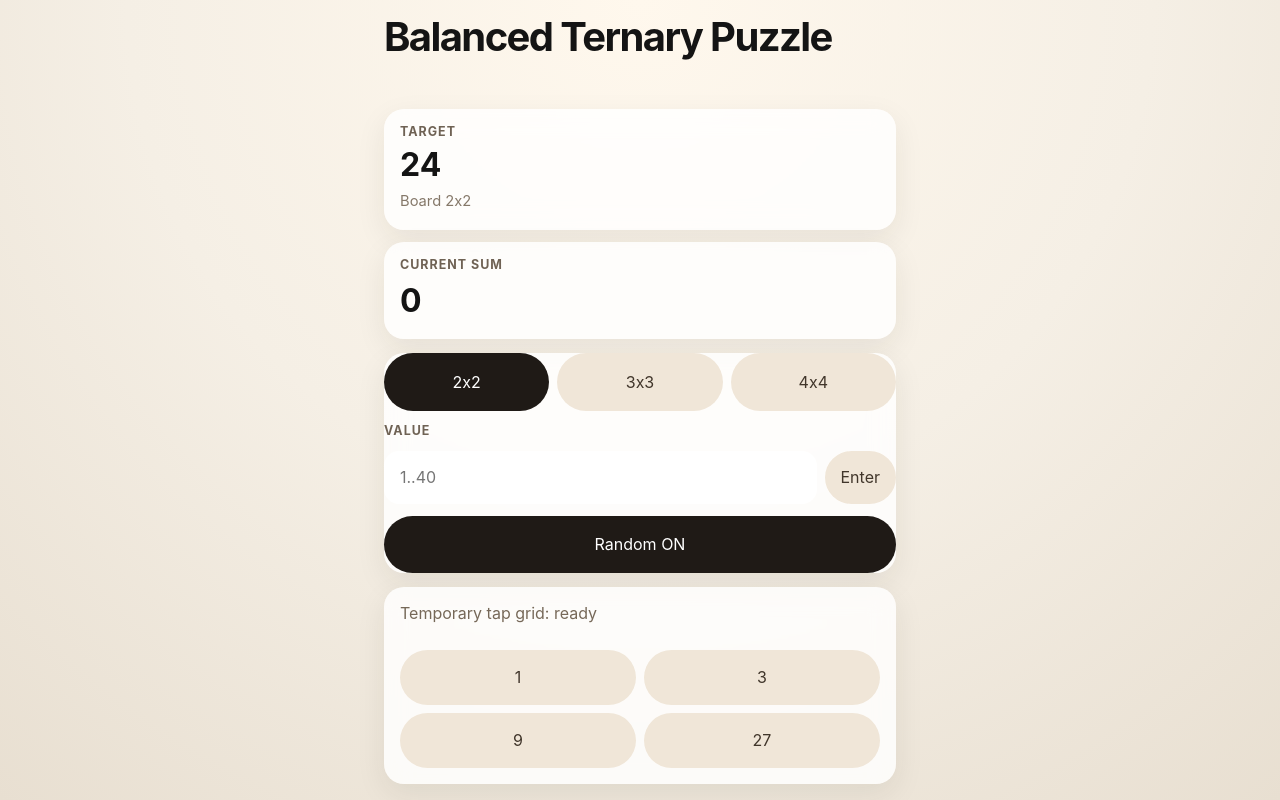
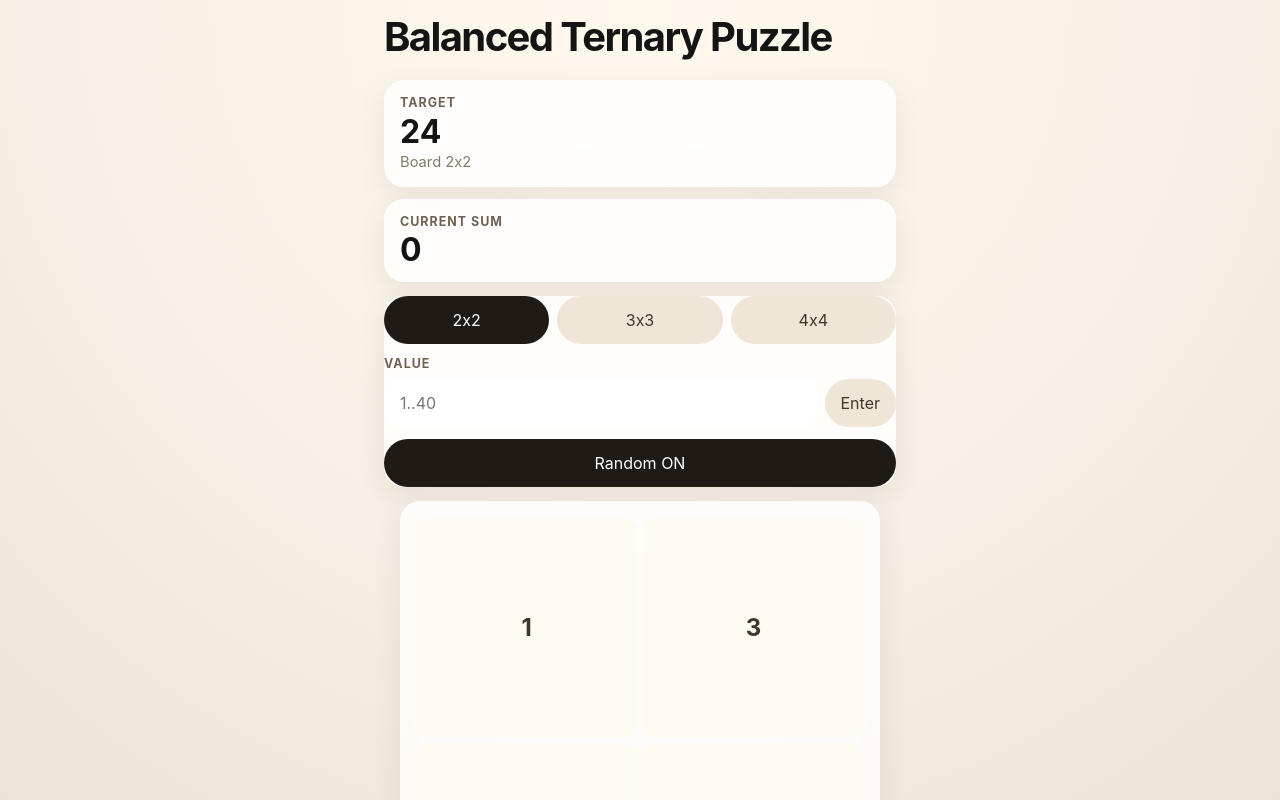
Before and after one commit to vprotsjuk/balanced-ternary-puzzle, a React (Vite) app: page / in a window 1280 px wide. Shown: the top 800 px of the page. Built offline with nearby package versions, Linux system fonts and the light colour scheme.

Commit message:
feat: render interactive board grid

```diff
--- /dev/null
+++ b/src/components/BoardCell.tsx
@@ -0,0 +1,26 @@
+import type { CellState } from '../game/types';
+
+export function BoardCell({
+  value,
+  state,
+  disabled,
+  onPress,
+}: {
+  value: number;
+  state: CellState;
+  disabled: boolean;
+  onPress: () => void;
+}) {
+  return (
+    <button
+      type="button"
+      className={`board-cell board-cell--${state}`}
+      aria-pressed={state !== 'neutral'}
+      aria-label={`Cell ${value}`}
+      disabled={disabled}
+      onClick={onPress}
+    >
+      {value}
+    </button>
+  );
+}
--- a/src/components/BoardGrid.tsx
+++ b/src/components/BoardGrid.tsx
@@ -1,5 +1,5 @@
-import type { Cell } from '../game/types';
-import type { BoardSize } from '../game/types';
+import type { BoardSize, Cell } from '../game/types';
+import { BoardCell } from './BoardCell';
 
 export function BoardGrid({
   boardSize,
@@ -13,25 +13,20 @@ export function BoardGrid({
   onCellTap: (index: number) => void;
 }) {
   return (
-    <section className="board-grid" aria-label="Board grid" data-board-size={boardSize}>
-      <span className="board-grid__placeholder">Temporary tap grid: {blocked ? 'locked' : 'ready'}</span>
-      <div
-        className="board-grid__cells"
-        style={{ gridTemplateColumns: `repeat(${boardSize}, minmax(0, 1fr))` }}
-      >
-        {cells.map((cell, index) => (
-          <button
-            key={cell.value}
-            type="button"
-            className="chip board-grid__cell"
-            onClick={() => onCellTap(index)}
-            disabled={blocked}
-            aria-label={`Cell ${index + 1}, value ${cell.value}, ${cell.state}`}
-          >
-            {cell.value}
-          </button>
-        ))}
-      </div>
+    <section
+      className="board-grid"
+      aria-label={`Board ${boardSize} by ${boardSize}`}
+      style={{ ['--board-size' as string]: String(boardSize) }}
+    >
+      {cells.map((cell, index) => (
+        <BoardCell
+          key={cell.value}
+          value={cell.value}
+          state={cell.state}
+          disabled={blocked}
+          onPress={() => onCellTap(index)}
+        />
+      ))}
     </section>
   );
 }
--- a/src/styles.css
+++ b/src/styles.css
@@ -139,21 +139,31 @@ input {
 }
 
 .board-grid {
-  min-height: 10rem;
   display: grid;
-  gap: 0.75rem;
+  grid-template-columns: repeat(var(--board-size), minmax(0, 1fr));
+  gap: 0.35rem;
+  width: min(100%, 30rem);
+  margin: 0 auto;
+  aspect-ratio: 1 / 1;
   padding: 1rem;
 }
 
-.board-grid__placeholder {
-  color: #766858;
+.board-cell {
+  border: 0;
+  border-radius: 1rem;
+  background: #fffaf2;
+  width: 100%;
+  min-width: 0;
+  min-height: 0;
+  color: #41362b;
+  font-size: clamp(1rem, 4vw, 1.5rem);
+  font-weight: 700;
 }
 
-.board-grid__cells {
-  display: grid;
-  gap: 0.5rem;
+.board-cell--plus {
+  background: #e5f3ea;
 }
 
-.board-grid__cell {
-  width: 100%;
+.board-cell--minus {
+  background: #f8e4e2;
 }
```
Also changed, not shown: 2 other files (tests, documents, lock files or other folders).
